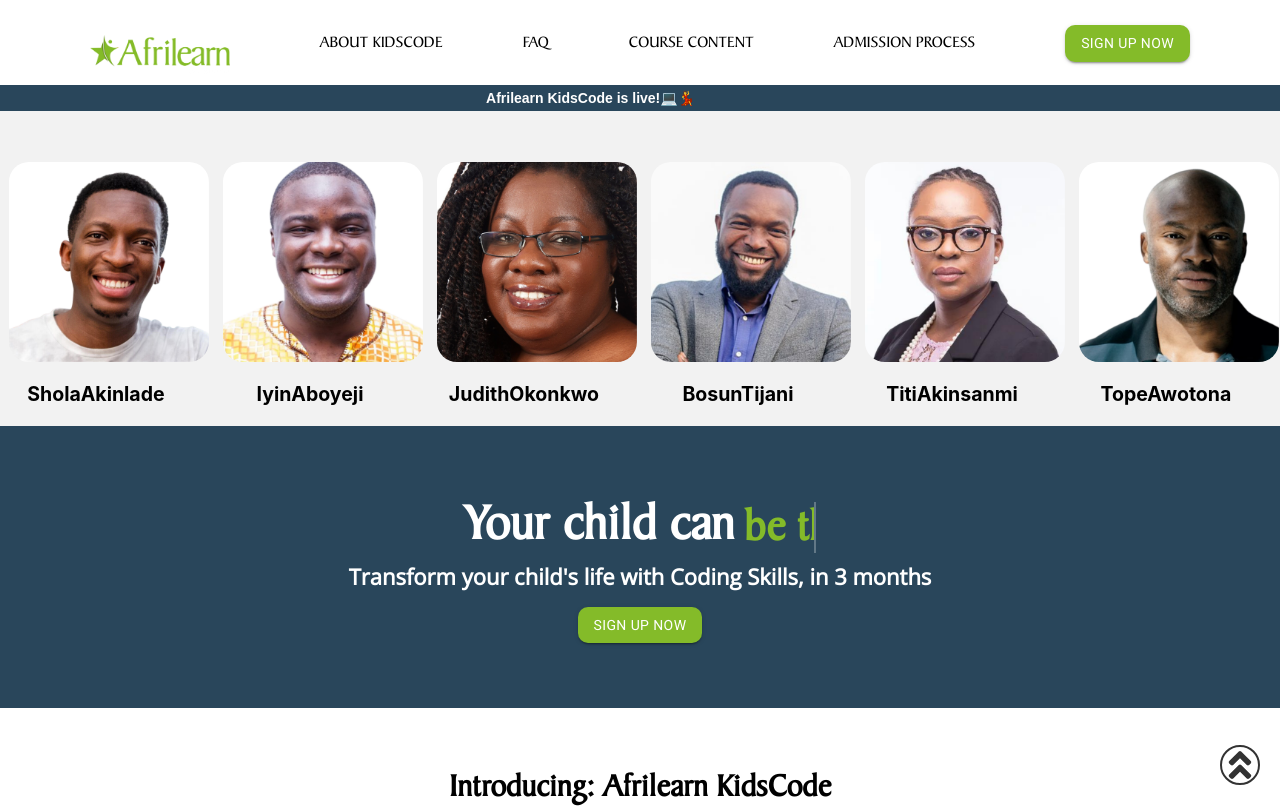
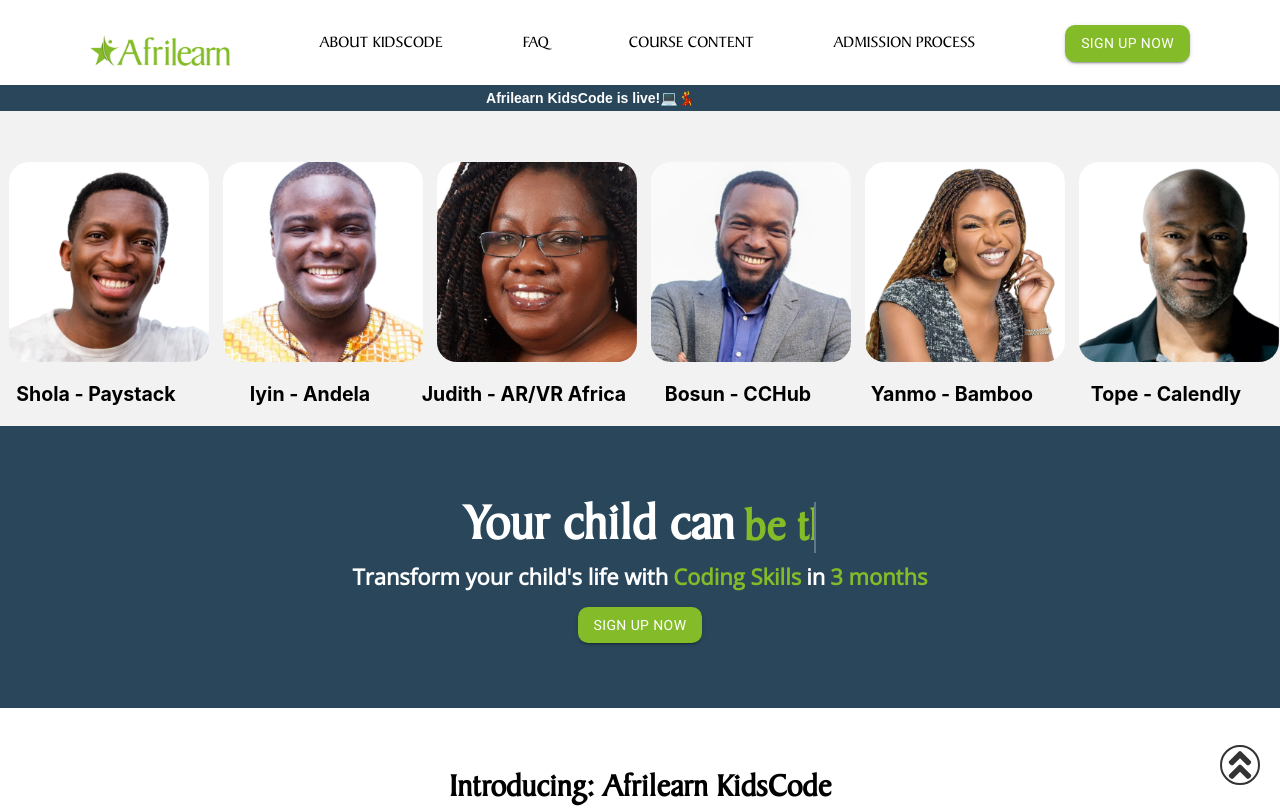
Before and after one commit to Afrilearn/AfrilearnCoding, a React (Create React App) app: page / in a window 1280 px wide. Shown: the top 808 px of the page. Built offline with nearby package versions, Linux system fonts and the light colour scheme.

Commit message:
Add color to the coding 3months

```diff
--- a/src/components/Become.js
+++ b/src/components/Become.js
@@ -13,9 +13,11 @@
         </div>
         <div className='detail-message'>
 
-              <h4>
-              Transform your child's life with <b className='bolder'>Coding Skills, in 3 months</b>
-                </h4>
+              <div className="write-up-wrapper">
+                <h4>
+                Transform your child's life with</h4> <h4 className="coding-wrapper"> Coding Skills</h4> <h4>in</h4><h4 className="coding-wrapper">3 months</h4>
+
+              </div>
 
             <div className="btn-wrapper">
                 <Button variant="contained" href="https://myafrilearn.com/register" className="btn-navbar">Sign up now</Button>
--- a/src/components/ImageHolder.js
+++ b/src/components/ImageHolder.js
@@ -8,7 +8,7 @@
 import JudithOkonkwo from '../images/JudithOkonkwo.png';
 import BosunTijani from '../images/BosunTijani.png';
 import OdunEweniyi from '../images/OdunEweniyi.png';
-import TitiAkinsanmi from '../images/TitiAkinsanmi.png';
+import Yanmo from '../images/YamnoOmorogbe.png';
 import TopeAwotona from '../images/TopeAwotona.png';
 
 
@@ -40,63 +40,63 @@
                 src={Zuckerberg}
                 alt="Zuckerberg"
            />
-                <h1>Zuckerberg</h1>
+                <h1>Mark - Facebook</h1>
         </div>
         <div className='image-holder second-image-holder'>
         <img
             src={ElonMusk}
             alt="ElonMusk"
            />
-           <h1>ElonMusk</h1>
+           <h1>Elon - Tesla</h1>
         </div>
         <div className='image-holder third-image-holder'>
         <img
                 src={SholaAkinlade}
                 alt="SholaAkinlade"
            />
-            <h1>SholaAkinlade</h1>
+            <h1>Shola - Paystack</h1>
         </div>
         <div className='image-holder fourth-image-holder'>
         <img
             src={IyinAboyeji}
             alt="IyinAboyeji"
            />
-           <h1>IyinAboyeji</h1>
+           <h1>Iyin - Andela</h1>
         </div>
         <div className='image-holder fourth-image-holder'>
         <img
             src={JudithOkonkwo}
             alt="IyinAboyeji"
            />
-           <h1>JudithOkonkwo</h1>
+           <h1>Judith - AR/VR Africa</h1>
         </div>
         <div className='image-holder fourth-image-holder'>
         <img
             src={BosunTijani}
             alt="IyinAboyeji"
            />
-           <h1>BosunTijani</h1>
+           <h1>Bosun - CCHub</h1>
         </div>
         <div className='image-holder fourth-image-holder'>
         <img
-            src={TitiAkinsanmi}
-            alt="IyinAboyeji"
+            src={Yanmo}
+            alt="Yanmo"
            />
-           <h1>TitiAkinsanmi</h1>
+           <h1>Yanmo - Bamboo</h1>
         </div>
         <div className='image-holder fourth-image-holder'>
         <img
             src={TopeAwotona}
             alt="IyinAboyeji"
            />
-           <h1>TopeAwotona</h1>
+           <h1>Tope - Calendly</h1>
         </div>
         <div className='image-holder fourth-image-holder'>
         <img
             src={OdunEweniyi}
             alt="IyinAboyeji"
            />
-           <h1>OdunEweniyi</h1>
+           <h1>Odun - Piggyvest</h1>
         </div>
         </Slider>
         </div>
--- a/src/components/WhatYouLearn.js
+++ b/src/components/WhatYouLearn.js
@@ -22,9 +22,7 @@
 
 
         <div className='last-message'>
-            <h1>Got any questions? <br />
-            We're happy to help!
-            </h1>
+            <h1>Got any questions? </h1>
             <h3>Simply send us an email at hello@myafrilearn.com. <br/>Hotlines: Nigeria +234 805 154 4949, UK +44 7950 969091, Canada +1 236 999 4838</h3>
         </div>
     </div>
--- a/src/components/become.css
+++ b/src/components/become.css
@@ -20,7 +20,17 @@
   font-size: 3.1875em;
 }
 
+.write-up-wrapper {
+    display: flex;
+    justify-content: center;
+    gap: 5px;
+    width: 50%;
+}
 
+.coding-wrapper {
+    font-weight: 20em !important;
+    color: #84bb29;
+}
 
 .scrolling-words-box  {
     position: relative;
@@ -126,4 +136,9 @@
         color: #fff;
 
     }
+    .write-up-wrapper {
+        display: flex;
+        flex-direction: column;
+        gap: 5px;
+    }
 }
--- a/src/pages/Home.js
+++ b/src/pages/Home.js
@@ -73,7 +73,7 @@
             <div ref={faq}>
               <FAQ />
             </div>
-            <Footer />
+            {/* <Footer /> */}
       </>
 
   )
```
Also changed, not shown: src/images/YamnoOmorogbe.png (added).
